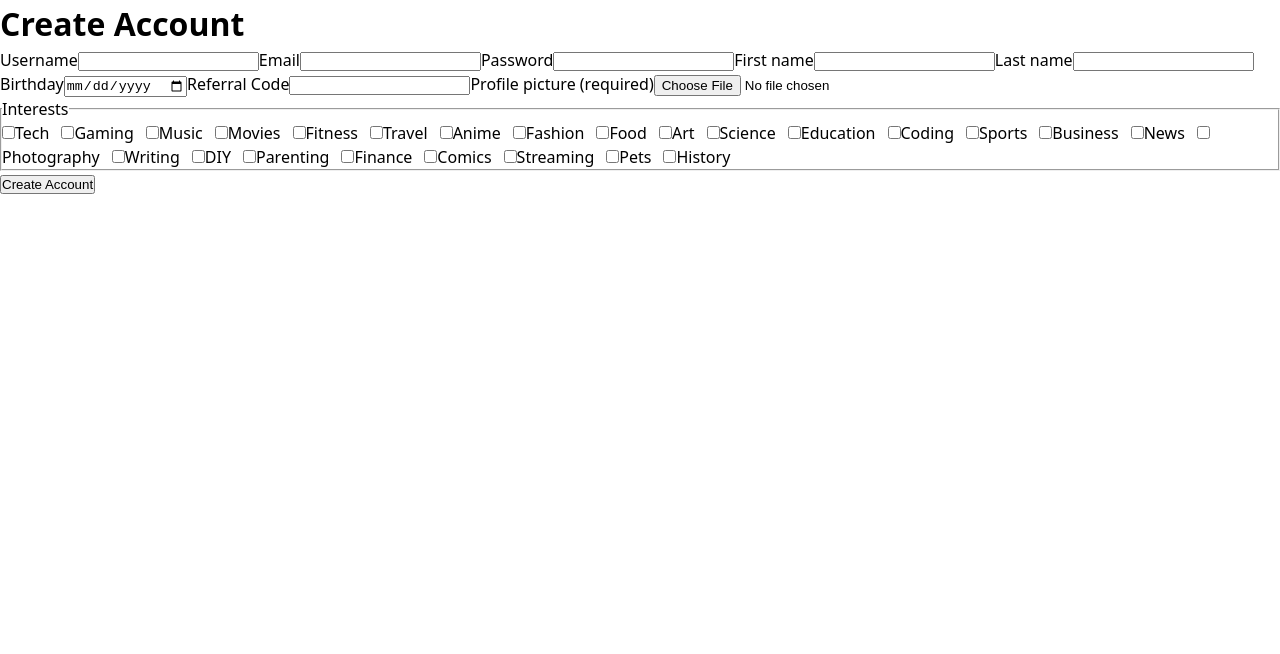
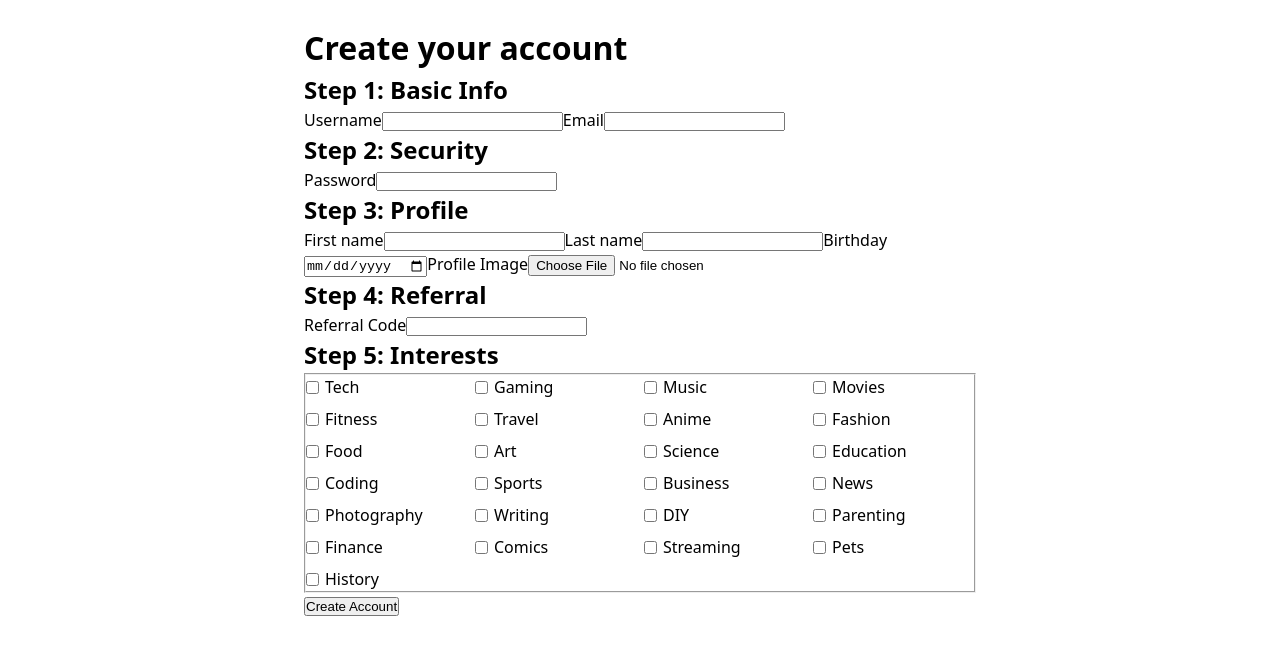
Before and after one commit to nszshadowdragon/netspacezone, a React (Vite) app in the folder frontend/: page /signup in a window 1280 px wide. Shown: the top 654 px of the page. Built offline with nearby package versions, Linux system fonts and the light colour scheme; no server answers.

Commit message:
signup(frontend): force https://api.netspacezone.com; use FormData; redirect to /profile

```diff
--- a/frontend/src/pages/SignUpPage.jsx
+++ b/frontend/src/pages/SignUpPage.jsx
@@ -1,15 +1,17 @@
 import React, { useState } from "react";
+import { useNavigate } from "react-router-dom";
 
 /**
- * Always hit the API host in prod to avoid 405s from the Vercel frontend.
- * Local dev stays relative so it goes to your dev server/proxy.
+ * Always hit the API host in prod to avoid 405s from the frontend.
+ * In dev, you can set VITE_API_BASE=http://localhost:5000 (or your proxy).
  */
 const API_BASE =
-  window.location.hostname.endsWith("netspacezone.com")
-    ? "https://api.netspacezone.com"
-    : "";
+  (import.meta.env.VITE_API_BASE && import.meta.env.VITE_API_BASE.trim()) ||
+  (import.meta.env.PROD ? "https://api.netspacezone.com" : "");
 
 export default function SignUpPage() {
+  const navigate = useNavigate();
+
   const [form, setForm] = useState({
     username: "",
     email: "",
@@ -19,7 +21,6 @@ export default function SignUpPage() {
     birthday: "",
     referral: "",
   });
-
   const [interests, setInterests] = useState([]);
   const [profilePic, setProfilePic] = useState(null);
   const [submitting, setSubmitting] = useState(false);
@@ -40,7 +41,7 @@ export default function SignUpPage() {
     setError("");
 
     if (!profilePic) {
-      setError("Profile picture is required.");
+      setError("Please choose a profile image.");
       return;
     }
 
@@ -53,13 +54,12 @@ export default function SignUpPage() {
     fd.append("birthday", form.birthday);
     fd.append("referral", form.referral.trim());
     fd.append("interests", interests.join(",")); // server splits by comma
-    fd.append("profilePic", profilePic); // <— field name the server expects
+    fd.append("profilePic", profilePic); // <-- must be 'profilePic'
 
     const url = `${API_BASE}/api/auth/signup`;
+
     try {
       setSubmitting(true);
-      // (Optional) helpful during debugging:
-      // console.log("POST →", url);
 
       const res = await fetch(url, {
         method: "POST",
@@ -67,26 +67,22 @@ export default function SignUpPage() {
         credentials: "include", // send/receive auth cookie
       });
 
-      // Try to read a message if possible
-      let data = null;
-      try {
-        data = await res.json();
-      } catch {
-        /* ignore non-JSON */
+      if (!res.ok) {
+        if (res.status === 405) {
+          throw new Error(
+            "Signup endpoint returned 405. Make sure requests go to https://api.netspacezone.com"
+          );
+        }
+        const data = await res.json().catch(() => ({}));
+        throw new Error(data?.error || `Signup failed (${res.status})`);
       }
 
-      if (!res.ok) {
-        // 405 here typically means we posted to the wrong origin
-        if (res.status === 405) {
-          throw new Error(
-            "Signup endpoint returned 405. Make sure requests go to https://api.netspacezone.com."
-          );
-        }
-        throw new Error(data?.error || "Signup failed");
-      }
+      // success -> route straight to profile page
+      // If your app uses /profile/:username, change to:
+      //   const data = await res.json(); navigate(`/profile/${data?.user?.username || form.username}`, { replace: true });
+      await res.json().catch(() => null);
+      navigate("/profile", { replace: true });
 
-      // Success: you’re logged in via cookie; send user to home or profile
-      window.location.href = "/";
     } catch (err) {
       setError(err.message || "Signup failed");
     } finally {
@@ -94,43 +90,37 @@ export default function SignUpPage() {
     }
   };
 
+  const ALL_INTERESTS = [
+    "Tech","Gaming","Music","Movies","Fitness","Travel",
+    "Anime","Fashion","Food","Art","Science","Education",
+    "Coding","Sports","Business","News","Photography",
+    "Writing","DIY","Parenting","Finance","Comics",
+    "Streaming","Pets","History"
+  ];
+
   return (
-    <div className="signup">
-      <h1>Create Account</h1>
+    <div style={{ maxWidth: 720, margin: "0 auto", padding: 24 }}>
+      <h1>Create your account</h1>
 
-      <form onSubmit={submit} encType="multipart/form-data">
+      <form onSubmit={submit}>
+        <h2>Step 1: Basic Info</h2>
         <label>
           Username
-          <input
-            name="username"
-            value={form.username}
-            onChange={onChange}
-            required
-          />
+          <input name="username" value={form.username} onChange={onChange} />
         </label>
 
         <label>
           Email
-          <input
-            type="email"
-            name="email"
-            value={form.email}
-            onChange={onChange}
-            required
-          />
+          <input type="email" name="email" value={form.email} onChange={onChange} />
         </label>
 
+        <h2>Step 2: Security</h2>
         <label>
           Password
-          <input
-            type="password"
-            name="password"
-            value={form.password}
-            onChange={onChange}
-            required
-          />
+          <input type="password" name="password" value={form.password} onChange={onChange} />
         </label>
 
+        <h2>Step 3: Profile</h2>
         <label>
           First name
           <input name="firstName" value={form.firstName} onChange={onChange} />
@@ -147,25 +137,20 @@ export default function SignUpPage() {
         </label>
 
         <label>
+          Profile Image
+          <input type="file" accept="image/*" onChange={handleFile} />
+        </label>
+
+        <h2>Step 4: Referral</h2>
+        <label>
           Referral Code
           <input name="referral" value={form.referral} onChange={onChange} />
         </label>
 
-        <label>
-          Profile picture (required)
-          <input type="file" accept="image/*" onChange={handleFile} required />
-        </label>
-
-        {/* Minimal interests UI (checkboxes) */}
-        <fieldset>
-          <legend>Interests</legend>
-          {[
-            "Tech","Gaming","Music","Movies","Fitness","Travel",
-            "Anime","Fashion","Food","Art","Science","Education",
-            "Coding","Sports","Business","News","Photography","Writing",
-            "DIY","Parenting","Finance","Comics","Streaming","Pets","History",
-          ].map((i) => (
-            <label key={i} style={{ marginRight: 12 }}>
+        <h2>Step 5: Interests</h2>
+        <fieldset style={{ display: "grid", gridTemplateColumns: "repeat(4, minmax(0,1fr))", gap: 8 }}>
+          {ALL_INTERESTS.map((i) => (
+            <label key={i} style={{ display: "flex", alignItems: "center", gap: 6 }}>
               <input
                 type="checkbox"
                 checked={interests.includes(i)}
```
